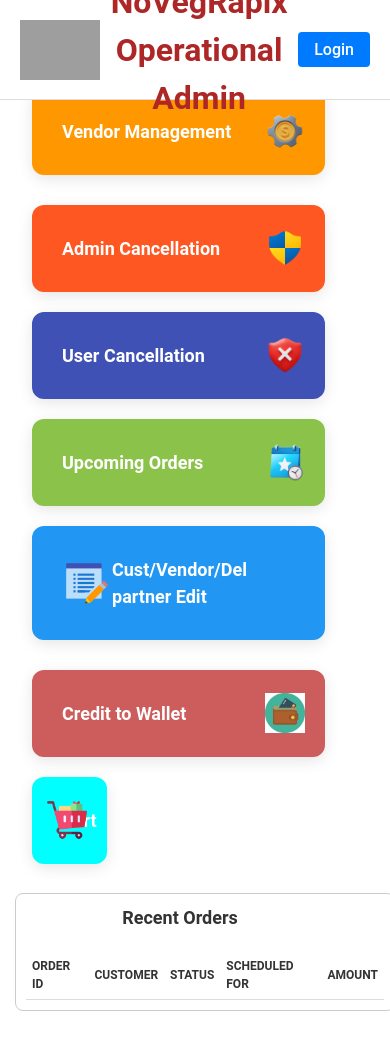
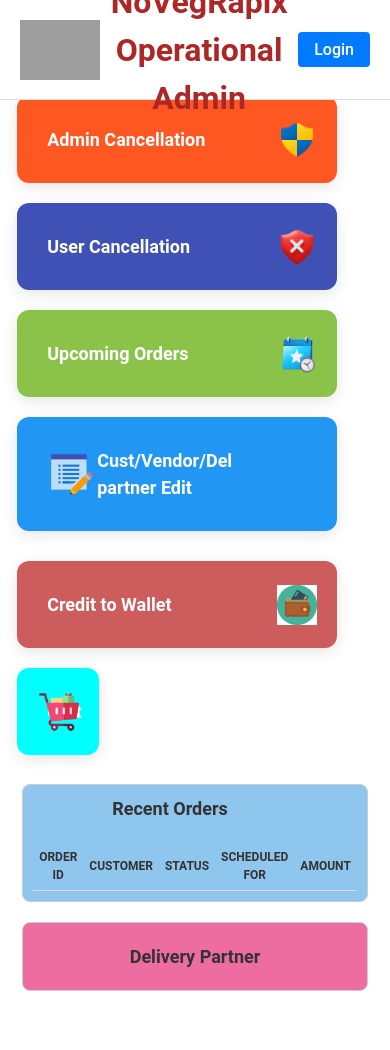
Before and after one commit to sathvikakadarla/OA, a React (Vite) app in the folder operations/: page /dashboard in a window 390 px wide. Shown: the top 1050 px of the page. Built offline with nearby package versions, Linux system fonts and the light colour scheme; grey boxes are pictures that could not be loaded.

Commit message:
Update Recent_order.css

```diff
--- a/operations/src/Pages/Recent_order/Recent_order.css
+++ b/operations/src/Pages/Recent_order/Recent_order.css
@@ -1,89 +1,114 @@
+/* ========== ORDER CONTAINER ========== */
 .order-container {
-  position: absolute; /* Changed from absolute for better responsiveness */
-  left: 10px; /* Remove fixed left positioning */
-  width: 90%; /* Adjust width for smaller screens */
-  max-width: 1000px; /* Prevents excessive width */
-  margin: 0 auto; /* Centers container */
+  width: 100%;                    /* 90% of screen width */
+  margin: 0 auto;
   display: flex;
-  justify-content: center;
-  align-items: center;
-  top: auto; /* Remove fixed positioning */
-  padding: 20px 0;
+  justify-content: space-between;
+  align-items: stretch;          /* Equal height children */
+  padding: 5px;
+  gap: 20px;
+  background-color: rgb(255, 255, 255);
+  flex-wrap: nowrap;             /* Prevent wrapping unless forced */
+  box-sizing: border-box;
 }
 
+/* ========== RECENT ORDERS BOX ========== */
 .recent-orders {
-  width: 100%;
-  max-width: 800px;
+  flex: 0 1 70%;                 /* Approx 70% width */
+  background: #8fc6ee;
   border: 1px solid #ccc;
   border-radius: 8px;
   padding: 20px;
   box-shadow: 0 4px 8px rgba(0, 0, 0, 0.1);
-  background: #fff;
+  box-sizing: border-box;
 }
 
+/* ========== HEADER INSIDE RECENT ORDERS ========== */
+.recent-orders h2 {
+  margin-bottom: 20px;
+  color: #333;
+  text-align: center;
+  font-size: 22px;
+}
+
+/* ========== ORDERS TABLE ========== */
 .orders-table {
   width: 100%;
   border-collapse: collapse;
 }
 
+.orders-table th,
+.orders-table td {
+  padding: 10px;
+  border-bottom: 1px solid #eee;
+}
+
 .orders-table th {
-  text-align: left;
-  padding: 10px;
-  border-bottom: 1px solid #ddd;
   font-weight: bold;
   text-transform: uppercase;
+  border-bottom: 1px solid #ddd;
 }
 
-.recent-orders h2 {
-  margin-bottom: 20px;
-  color: #333;
-  text-align: center;
+/* ========== DELIVERY CONTAINER ========== */
+.delivery-container {
+  flex: 0 1 30%;                 /* Approx 30% width */
+  background-color: #ed6da0;
+  border: 1px solid #ccc;
+  border-radius: 8px;
+  padding: 20px;
+  box-shadow: 0 4px 8px rgba(0, 0, 0, 0.1);
+  box-sizing: border-box;
+  display: flex;
+  flex-direction: column;
+  justify-content: flex-start;
 }
 
-/* Responsive Styles */
-@media (max-width: 1024px) {
-  .order-container {
-    width: 95%;
-    padding: 10px;
-  }
+/* Delivery Heading */
+.delivery-heading h2 {
+  text-align: center;
+  color: #333;
+  font-weight: bold;
+  margin: 0;
+  padding: 10px 0;
 }
 
+/* ========== RESPONSIVE STYLES ========== */
+
+/* Tablets and below: only stack if really needed */
 @media (max-width: 768px) {
   .order-container {
-    width: 100%;
-    padding: 10px;
+    flex-wrap: wrap;            /* Allow wrapping if needed */
   }
 
-  .recent-orders {
-    padding: 15px;
+  .recent-orders,
+  .delivery-container {
+    flex: 1 1 100%;             /* Take full width when stacked */
+    max-width: 100%;
   }
 
   .orders-table th,
   .orders-table td {
     padding: 8px;
-    font-size: 14px; /* Reduce font size for better readability */
+    font-size: 14px;
   }
 }
 
+/* Phones */
 @media (max-width: 480px) {
-  .order-container {
-    width: 100%;
-    padding: 5px;
-    flex-direction: column;
-  }
-
-  .recent-orders {
+  .recent-orders,
+  .delivery-container {
     padding: 10px;
-    box-shadow: none; /* Remove shadow for small screens */
+    box-shadow: none;
   }
 
   .orders-table th,
   .orders-table td {
-    font-size: 12px; /* Further reduce font size for small screens */
+    font-size: 12px;
     padding: 6px;
   }
 
-  .recent-orders h2 {
+  .recent-orders h2,
+  .delivery-heading h2 {
     font-size: 18px;
   }
 }
```
